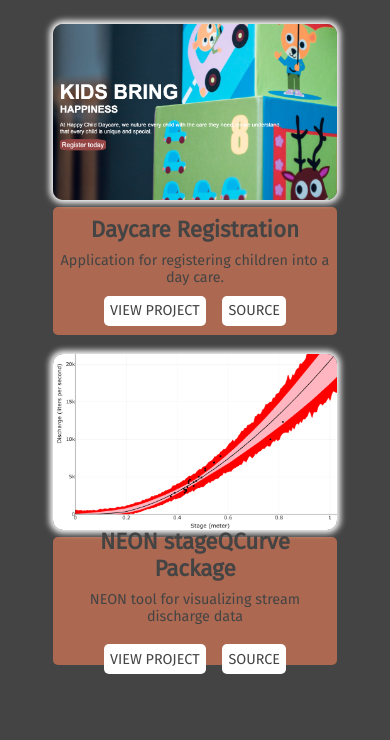
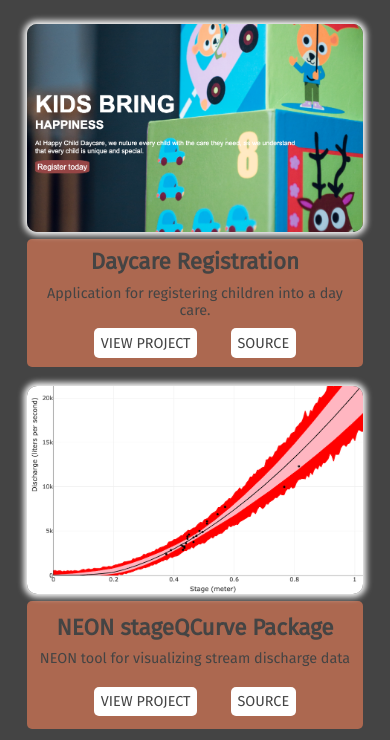
Before and after one commit to divineaseaku/Me-myself, a website: page dist/projects.html in a window 390 px wide. Shown: the part 328-1068 px from the top of the page. Before the commit the page ends 1007 px from the top, so only its background shows below. Drawn offline with Linux system fonts and the light colour scheme.

Commit message:
main.css

```diff
--- a/scss/main.scss
+++ b/scss/main.scss
@@ -554,6 +554,13 @@ height: fit-content;
 //media queries for under 600px
 @media screen and (max-width: 620px){
   .contact-me{
-    width: 60%;
+    width: 90%;
   }
+  /*projects page*/
+.project-showcase {
+  width: 95%;
 }
+.cards{
+  width: 100%;
+}
+    }
```
Also changed, not shown: dist/css/main.css, dist/index.html, dist/neon.html, dist/projects.html, 2 other files.
